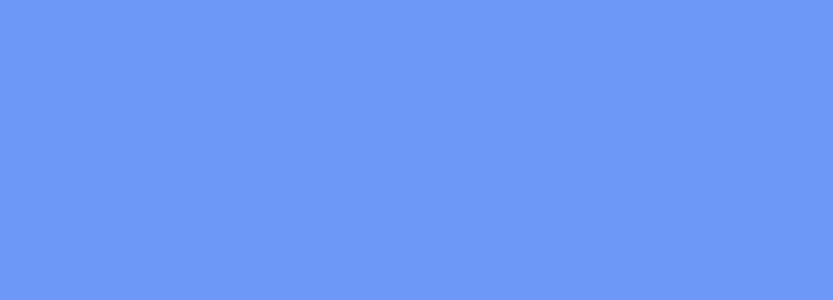
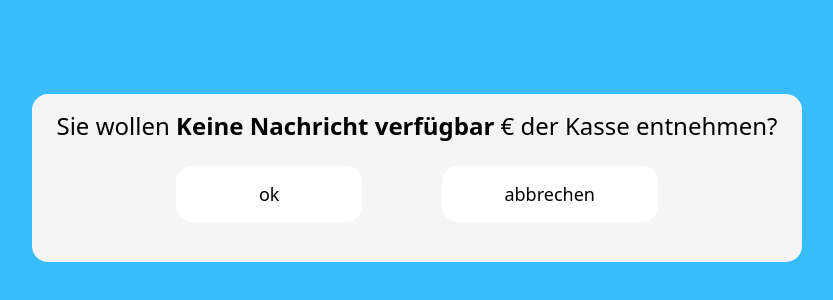
Before and after one commit to htw-student-83/CBM_System, a React (Create React App) app in the folder implementation/frontend/: page /cashbox/auszahlung/abfrage in a window 1280 px wide. Before the commit this address had no page. Shown: the part 190-490 px from the top of the page, without its empty margins (223-1056 px from the left). Built offline with nearby package versions, Linux system fonts and the light colour scheme.

Commit message:
Update the function payment and payout in the backend so that the right message will be send to the frontend; created and styled two components for secruity query before an amount changes the current stand

```diff
--- a/implementation/frontend/src/App.js
+++ b/implementation/frontend/src/App.js
@@ -8,7 +8,6 @@ import ServerDown from "./components/ServerIsDown";
 import PasswortVergessen from "./components/passwort_vergessen";
 import Registrierung from "./components/registrierung";
 import Hauptmenu from "./components/Hauptmenu";
-import Hauptmenu_final from "./components/Hauptmenu";
 import Einzahlung from "./components/Einzahlung";
 import Auszahlung from "./components/Auszahlung";
 import User from "./components/UserDataView";
@@ -17,6 +16,8 @@ import Logout from "./components/Logout";
 import ProzessErfolgreich from "./components/ProzessErfolgreich";
 import LadeBalken from "./components/LadeBalken";
 import ProzessNichtErfolgreich from "./components/ProzessNichtErfolgreich";
+import SicherheitsabfrageEinzahlung from "./components/SicherheitsabfrageEinzahlung";
+import SicherheitsabfrageAuszahlung from "./components/SicherheitsabfrageAuszahlung";
 
 function App() {
 
@@ -29,19 +30,21 @@ function App() {
             <Route path = '/cashbox/serverArt' element = {<Server_Connection/>}/>
             <Route path = '/cashbox/serverArt/tcp' element= {<TCP_Connection/>}/>
             <Route path = '/cashbox/serverArt/lokal' element = {<Lokal_Connection/>}/>
+            <Route path = '/cashbox/serverFail' element = {<ServerDown/>}/>
+            <Route path = '/cashbox/user/passwordforgot' element = {<PasswortVergessen/>}/>
+            <Route path = '/cashbox/user/registrierung' element = {<Registrierung/>}/>
             <Route path = '/cashbox/login' element = {<Login/>}/>
+            <Route path = '/cashbox/userdataview' element = {<User/>}/>
+            <Route path = '/cashbox/logout/:id' element = {<Logout/>}/>
+            <Route path = '/cashbox/account_loeschung' element = {<AccountDelete/>}/>
             <Route path = '/cashbox/hauptmenu' element = {<Hauptmenu/>}/>
             <Route path = '/cashbox/einzahlung' element = {<Einzahlung/>}/>
+            <Route path = '/cashbox/einzahlung/abfrage' element = {<SicherheitsabfrageEinzahlung/>}/>
             <Route path = '/cashbox/prozess_laeuft' element = {<LadeBalken/>}/>
             <Route path = '/cashbox/prozess_erfolgreich' element = {<ProzessErfolgreich/>}/>
             <Route path = '/cashbox/auszahlung' element = {<Auszahlung/>}/>
+            <Route path = '/cashbox/auszahlung/abfrage' element = {<SicherheitsabfrageAuszahlung/>}/>
             <Route path = '/cashbox/prozess_nicht_erfolgreich' element = {<ProzessNichtErfolgreich/>}/>
-            <Route path = '/cashbox/account_loeschung' element = {<AccountDelete/>}/>
-            <Route path = '/cashbox/userdataview' element = {<User/>}/>
-            <Route path = '/cashbox/logout/:id' element = {<Logout/>}/>
-            <Route path = '/cashbox/serverFail' element = {<ServerDown/>}/>
-            <Route path = '/cashbox/user/passwordforgot' element = {<PasswortVergessen/>}/>
-            <Route path = '/cashbox/user/registrierung' element = {<Registrierung/>}/>
           </Routes>
         </class>
       </BrowserRouter>
--- a/implementation/frontend/src/components/Auszahlung.js
+++ b/implementation/frontend/src/components/Auszahlung.js
@@ -2,42 +2,39 @@ import IconAuszahlung from "../pictures/auszahlung.webp"
 import "../components_css/einzahlung.css"
 import {useNavigate} from "react-router-dom";
 import {useState} from "react";
-import axios, {responseEncoding} from "axios";
 
 function Auszahlung() {
 
     const [neuerAuszahlungsBetrag, setNeuerAuszahlungsBetrag] = useState("");
-
     const navigate = useNavigate();
 
+    /**
+     * check, is the message only about numbers
+     * @param str übergebener Wert
+     * @returns true, if the value is only part from numbers
+     */
     function isNumeric(str) {
-        return /^[0-9]+$/.test(str); // Prüft, ob der String nur aus Ziffern besteht
+        return /^[0-9]+$/.test(str);
     }
 
-    function handelAuszahlung(event) {
+    /**
+     * checks the input from a logged user
+     * @param event
+     */
+    function checkInput(event) {
         event.preventDefault();
-
         if (!neuerAuszahlungsBetrag) {
             alert("Es wurde keine Eingabe getätigt.")
-        } else if (!isNumeric(neuerAuszahlungsBetrag)) {
+        }else if (!isNumeric(neuerAuszahlungsBetrag)) {
             alert("Die Eingabe ist ungültig.")
-        } else {
-            axios.patch(`http://localhost:4000/api/cash/payout/`,
-                { neuerAuszahlungsbetrag: neuerAuszahlungsBetrag },
-                {
-                    headers: { 'Content-Type': 'application/json' },
-                }
-            )
-                .then((response) => {
-                    navigate('/cashbox/prozess_laeuft', { state: { message: response.data.msg } });
-                })
-                .catch((error) => {
-                    navigate(`/cashbox/prozess_laeuft` , {state: {message: error.message } })
-                });
+        }else{
+            navigate('/cashbox/auszahlung/abfrage', { state: { message: neuerAuszahlungsBetrag } });
         }
     }
 
-
+    /**
+     * go back to the hauptmenu
+     */
     function handelCancle(){
         navigate(`/cashbox/hauptmenu`);
     }
@@ -64,7 +61,7 @@ function Auszahlung() {
                                 }}/>
                         </div>
                     </div>
-                    <div onClick={(e) => handelAuszahlung(e)}
+                    <div onClick={(e) => checkInput(e)}
                         className="p-1 py-2 text-center font-bold ml-auto mr-auto bg-green-200 mt-5 hover:rounded-3xl cursor-pointer">
                         <button>auszahlen</button>
                     </div>
@@ -76,7 +73,6 @@ function Auszahlung() {
                     </div>
                 </div>
             </div>
-
         </div>
     );
 }
--- a/implementation/frontend/src/components/Einzahlung.js
+++ b/implementation/frontend/src/components/Einzahlung.js
@@ -1,40 +1,41 @@
 import IconEinzahlung from "../pictures/einzahlung.png"
 import "../components_css/einzahlung.css"
 import {useState} from "react";
-import axios from "axios";
 import {useNavigate} from "react-router-dom";
 
 function Einzahlung() {
     const [neuerbetrag, setneuerBetrag] = useState("");
     const navigate = useNavigate();
 
+    /**
+     * check, is the message only about numbers
+     * @param str übergebener Wert
+     * @returns true, if the value is only part from numbers
+     */
     function isNumeric(str) {
-        return /^[0-9]+$/.test(str); // Prüft, ob der String nur aus Ziffern besteht
+        return /^[0-9]+$/.test(str);
     }
 
+    /**
+     * go back to the hauptmenu
+     */
     function handelCancle(){
         navigate(`/cashbox/hauptmenu`);
     }
 
-    function handelEinzahlung(event) {
+    /**
+     * checks the input from a logged user
+     * @param event
+     */
+    function checkInput(event) {
         event.preventDefault();
+
         if (!neuerbetrag) {
             alert("Es wurde keine Eingabe getätigt.")
-        } else if (!isNumeric(neuerbetrag)) {
+        }else if (!isNumeric(neuerbetrag)) {
             alert("Die Eingabe ist ungültig.")
-        } else {
-            axios.patch(`http://localhost:4000/api/cash/payment/`,
-                { neuerBetrag: neuerbetrag },
-                {
-                    headers: { 'Content-Type': 'application/json' },
-                }
-            )
-                .then((response) => {
-                    navigate('/cashbox/prozess_laeuft', { state: { message: response.data.msg } });
-                })
-                .catch((error) => {
-                    alert("Verbindungsproblem mit dem Server.")
-                });
+        }else{
+            navigate('/cashbox/einzahlung/abfrage', { state: { message: neuerbetrag } });
         }
     }
 
@@ -66,7 +67,7 @@ function Einzahlung() {
                         />
                     </div>
                     <div
-                        onClick={handelEinzahlung}
+                        onClick={checkInput}
                         className="p-1 py-2 text-center font-bold ml-auto mr-auto bg-green-200 mt-5 hover:rounded-3xl cursor-pointer"
                     >
                         einzahlen
--- /dev/null
+++ b/implementation/frontend/src/components/SicherheitsabfrageAuszahlung.js
@@ -0,0 +1,57 @@
+import React from 'react';
+import {useLocation, useNavigate} from "react-router-dom";
+import axios from "axios";
+
+const SicherheitsabfrageAuszahlung = () => {
+
+    const navigate = useNavigate();
+    const location = useLocation();
+    const message = location.state?.message  || 'Keine Nachricht verfügbar';
+
+    const goToHauptmenu = async () => {
+        navigate(`/cashbox/hauptmenu`);
+    }
+
+    function handelAuszahlung() {
+            axios.patch(`http://localhost:4000/api/cash/payout/`,
+                { neuerAuszahlungsbetrag: message },
+                {
+                    headers: { 'Content-Type': 'application/json' },
+                }
+            )
+                .then((response) => {
+                    navigate('/cashbox/prozess_laeuft', { state: { message: response.data.msg } });
+                })
+                .catch((error) => {
+                    navigate(`/cashbox/prozess_laeuft` , {state: {message: error.message } })
+                });
+    }
+
+
+    return (
+        <div className="bg-sky-400 h-dvh w-auto">
+            <div className="py-60">
+                <div className="bg-neutral-100 mx-4 mt-11 border-amber-800 ml-auto mr-auto rounded-2xl p-4 w-fit pl-6 pr-6">
+                    <h1 className="text-2xl text-center">Sie wollen <span className="font-bold">{ message }</span> € der Kasse entnehmen?</h1>
+                    <div className="flex flex-grow mx-20">
+                        <button
+                            id='ok'
+                            className="bg-white text-lg rounded-2xl p-2 mx-10 my-6 h-14 w-72 hover:bg-emerald-200 border-b-emerald-200"
+                            onClick={handelAuszahlung}
+                        >ok
+                        </button>
+                        <button
+                            className="bg-white text-lg rounded-2xl p-2 mx-10 my-6 h-14 w-3/5 hover:bg-neutral-200 border-b-emerald-200"
+                            onClick={() => {
+                                goToHauptmenu();
+                            }}
+                        >abbrechen
+                        </button>
+                    </div>
+                </div>
+            </div>
+        </div>
+    )
+}
+
+export default SicherheitsabfrageAuszahlung;
--- /dev/null
+++ b/implementation/frontend/src/components/SicherheitsabfrageEinzahlung.js
@@ -0,0 +1,57 @@
+import React from 'react';
+import {useLocation, useNavigate} from "react-router-dom";
+import axios from "axios";
+
+const SicherheitsabfrageEinzahlung = () => {
+
+    const navigate = useNavigate();
+    const location = useLocation();
+    const message = location.state?.message  || 'Keine Nachricht verfügbar';
+
+    const goToHauptmenu = async () => {
+        navigate(`/cashbox/hauptmenu`);
+    }
+
+    function handelEinzahlung() {
+            axios.patch(`http://localhost:4000/api/cash/payment/`,
+                { neuerBetrag: message },
+                {
+                    headers: { 'Content-Type': 'application/json' },
+                }
+            )
+                .then((response) => {
+                    navigate('/cashbox/prozess_laeuft', { state: { message: response.data.msg } });
+                })
+                .catch(() => {
+                    alert("Verbindungsproblem mit dem Server.")
+                });
+    }
+
+
+    return (
+        <div className="bg-sky-400 h-dvh w-auto">
+            <div className="py-60">
+                <div className="bg-neutral-100 mx-4 mt-11 border-amber-800 ml-auto mr-auto rounded-2xl p-4 w-fit pl-6 pr-6">
+                    <h1 className="text-2xl text-center">Sie wollen <span className="font-bold">{ message }</span> € einzahlen?</h1>
+                    <div className="flex flex-grow mx-20">
+                        <button
+                            id='ok'
+                            className="bg-white text-lg rounded-2xl p-2 mx-10 my-6 h-14 w-72 hover:bg-emerald-200 border-b-emerald-200"
+                            onClick={handelEinzahlung}
+                        >ok
+                        </button>
+                        <button
+                            className="bg-white text-lg rounded-2xl p-2 mx-10 my-6 h-14 w-3/5 hover:bg-neutral-200 border-b-emerald-200"
+                            onClick={() => {
+                                goToHauptmenu();
+                            }}
+                        >abbrechen
+                        </button>
+                    </div>
+                </div>
+            </div>
+        </div>
+    )
+}
+
+export default SicherheitsabfrageEinzahlung;
```
Also changed, not shown: 1 other file (tests, documents, lock files or other folders).
